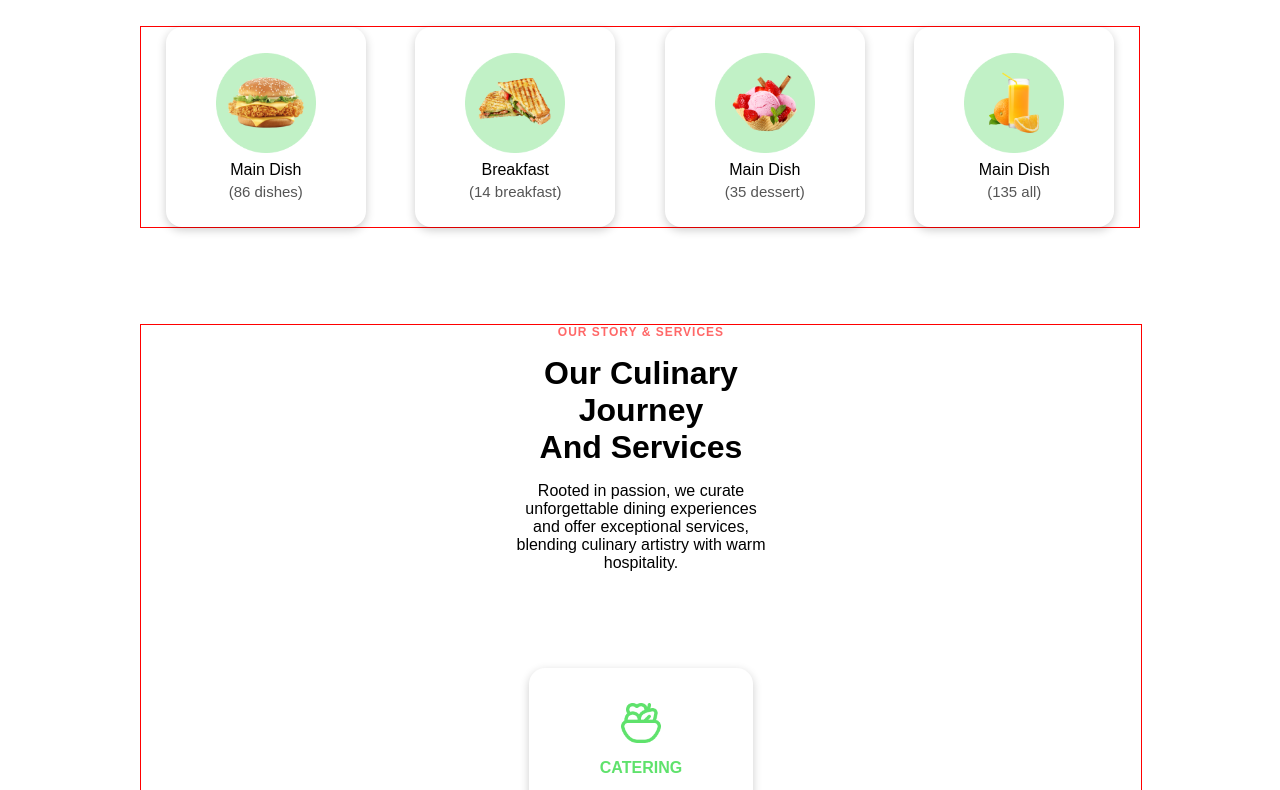
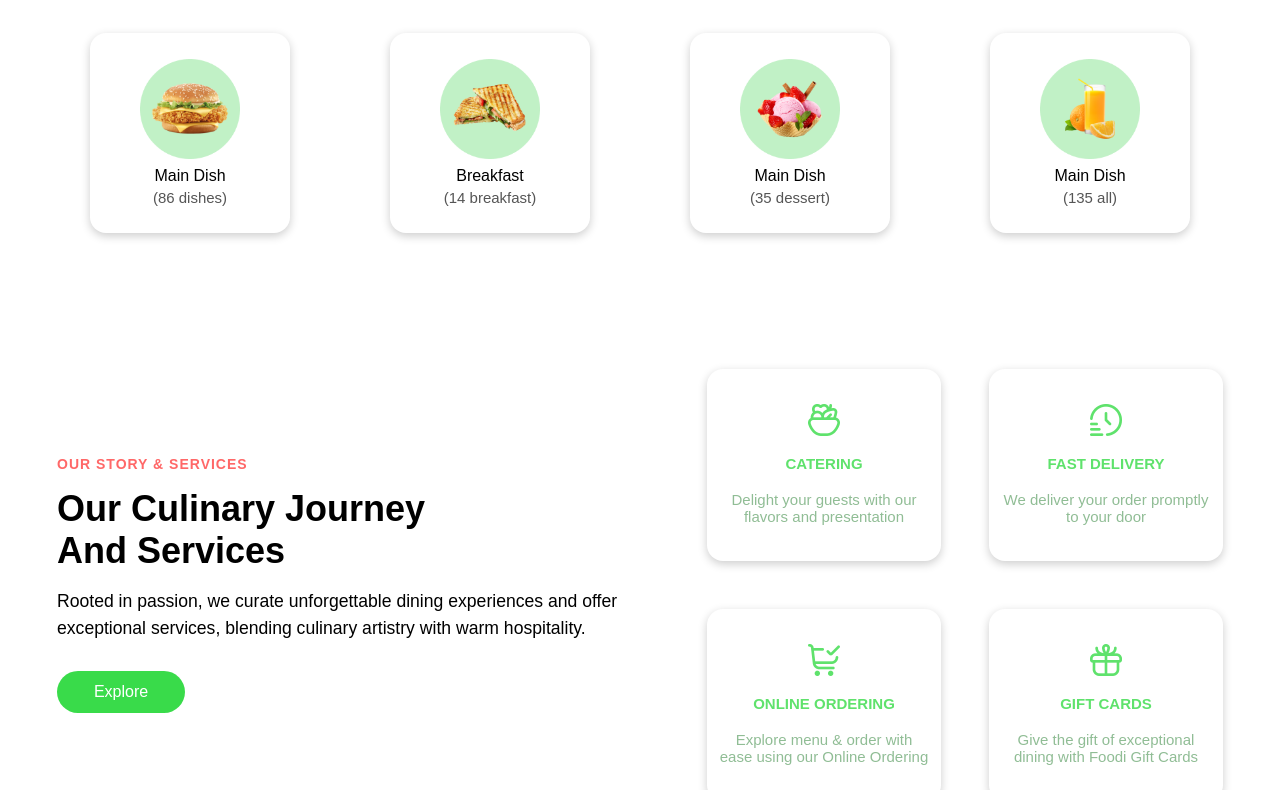
Before and after one commit to antofon/restaurant-template, a plain HTML site: page index.html in a window 1280 px wide. Shown: the part 725-1515 px from the top of the page. Drawn offline with Linux system fonts and the light colour scheme.

Commit message:
Our Story and Services mobile first cleaned up, additional code cleanup, altered max width of sections

```diff
--- a/index.html
+++ b/index.html
@@ -171,33 +171,33 @@
                 <p id="services-description-text">Rooted in passion, we curate unforgettable dining experiences and offer exceptional services,
                     blending culinary artistry with warm hospitality.</p>
 
-
+                    <a href="#" id="services-desktop-cta" class="services-cta">Explore</a>
             </div>
             <div id="services-container-right" class="services-container">
                 <div class="services-wrapper">
                     <!-- <div> -->
-                        <img src="assets/testimonials/services-salad.png" alt="catering services" class="service-image" />
+                        <img src="assets/testimonials/services-salad.png" alt="catering services" class="services-image" />
                         <p class="services-title">Catering</p>
                         <p class="services-body-text">Delight your guests with our flavors and presentation</p>
                     <!-- </div> -->
                 </div>
                 <div class="services-wrapper"><img src="assets/testimonials/services-time-fast.png"
-                        alt="fast delivery services" class="service-image" />
+                        alt="fast delivery services" class="services-image" />
                     <p class="services-title">Fast Delivery</p>
                     <p class="services-body-text">We deliver your order promptly to your door</p>
                 </div>
                 <div class="services-wrapper"><img src="assets/testimonials/services-shopping-cart-check.png"
-                        alt="online ordering services" class="service-image" />
+                        alt="online ordering services" class="services-image" />
                     <p class="services-title">Online Ordering</p>
                     <p class="services-body-text">Explore menu & order with ease using our Online Ordering </p>
                 </div>
                 <div class="services-wrapper"><img src="assets/testimonials/services-gift.png"
-                        alt="catering services" class="service-image" />
+                        alt="catering services" class="services-image" />
                     <p class="services-title">Gift Cards</p>
                     <p class="services-body-text">Give the gift of exceptional dining with Foodi Gift Cards</p>
                 </div>
-                <a href="#" id="services-cta">Explore</a>
-            </div>
+                </div>
+            <a href="#" id="services-mobile-cta" class="services-cta">Explore</a>
         </section>
     </main>
     <footer id="footer-content">
--- a/style.css
+++ b/style.css
@@ -53,7 +53,7 @@
 }
 
 #main-content {
-  max-width: 1000px;
+  max-width: 1200px;
   padding: 0 1.5rem;
   margin: 6rem auto 0 auto;
 }
@@ -104,7 +104,7 @@
   display: grid;
   justify-content: center;
   margin-top: 3rem;
-  border: 1px solid red;
+  /* border: 1px solid red; */
   row-gap: 3rem;
 }
 
@@ -119,22 +119,20 @@
   justify-content: center;
 }
 
-/* .services-container {
-  width: 50%;
-} */
 #services-container-left {
   text-align: center;
   max-width: 1000px;
-  width: 16rem;
+  width: 22rem;
   margin: 0 auto;
 }
 #services-container-right {
-  display: flex;
-  flex-direction: column;
-  border-radius: 1px solid red;
-  align-items: center;
+  display: grid;
+  grid-template-columns: 1fr;
+  margin: auto;
+  /* border: 1px solid red; */
   row-gap: 3rem;
 }
+
 .services-wrapper {
   background-color: #fff;
   border-radius: 1rem;
@@ -152,7 +150,7 @@
 .eyebrow-text {
   text-transform: uppercase;
   color: #ff6868;
-  font-size: 12px;
+  font-size: 14px;
   font-weight: bold;
   letter-spacing: 1px;
 }
@@ -162,7 +160,7 @@
   height: auto;
 }
 
-.service-image {
+.services-image {
   width: 2.5rem;
   height: auto;
 }
@@ -175,7 +173,7 @@
   margin: 6rem auto;
   align-content: center;
   row-gap: 3rem;
-  border: 1px solid red;
+  /* border: 1px solid red; */
 }
 
 #footer-content {
@@ -193,32 +191,41 @@
   color: #90bd95;
   font-size: 0.9rem;
   text-align: center;
-  /* margin-top: 0.5rem; */
 }
 .services-title {
   color: #5fe26c;
   text-transform: uppercase;
   font-weight: bold;
+  font-size: 1rem;
 }
-#services-cta {
-  margin-top: 1rem;
+.services-cta {
   text-decoration: none;
   color: #fff;
   background-color: #39db4a;
   border-radius: 3rem;
   padding: 1rem 3rem;
-  display: inline-block;
+  display: block;
   text-align: center;
-  transition: 0.5s all;
+  transition: 0.3s all;
+  width: 6rem;
+  margin: auto;
 }
 
-#services-cta:hover {
+.services-cta:hover {
   color: #fff;
   background-color: #000;
 }
 
-/* tablet (768-1023px) */
+#services-desktop-cta {
+  display: none;
+}
+
+/* TABLET (768-1023px) */
 @media screen and (min-width: 768px) {
+  .card-dishes {
+    font-size: 0.9rem;
+  }
+
   .section-title {
     font-size: 1.75rem;
   }
@@ -230,29 +237,49 @@
     margin: 3rem auto 0 auto;
   }
 
-  .card-dishes {
-    font-size: 0.9rem;
+  #services-description-text {
+    font-size: 1.1rem;
+  }
+
+  #services-container-left {
+    width: 25rem;
   }
 
   #services-container-right {
     grid-template-columns: 1fr 1fr;
-    justify-content: center;
     max-width: 33rem;
     gap: 3rem;
-    margin: 3rem auto 0 auto;
+    margin: 1rem auto 0 auto;
   }
 }
 
-/* desktop+ (1024+)  */
+/* DESKTOP+ (1024px+)  */
 @media screen and (min-width: 1024px) {
+  #services-desktop-cta {
+    display: inline-block;
+  }
+
+  .services-cta {
+    margin: 30px 0 0 0;
+    border-radius: 48px;
+    padding: 12px 32px;
+    width: 64px;
+  }
+  #services-mobile-cta {
+    display: none;
+  }
   .section-title {
-    font-size: 32px;
+    font-size: 36px;
   }
 
   #categories-container {
     grid-template-columns: 1fr 1fr 1fr 1fr;
-    max-width: 1000px;
+    max-width: 1200px;
     margin: 48px auto 0 auto;
+  }
+
+  #categories {
+    max-width: 1200px;
   }
 
   .card {
@@ -272,4 +299,48 @@
   .card-image {
     width: 100px;
   }
+
+  #our-story-services {
+    flex-direction: row;
+    justify-content: center;
+    row-gap: 0;
+    max-width: 1200px;
+    column-gap: 50px;
+    padding: 40px 0;
+  }
+  #services-container-left {
+    text-align: left;
+    /* border: 1px solid red; */
+    display: flex;
+    flex-direction: column;
+    margin: 0;
+    width: 50%;
+    justify-content: center;
+  }
+
+  #services-container-right {
+    margin: 0;
+  }
+
+  .services-wrapper {
+    width: 210px;
+    height: 160px;
+    padding: 16px 12px;
+    justify-content: space-evenly;
+    row-gap: 0;
+  }
+
+  #services-description-text {
+    margin-top: 16px;
+    line-height: 1.5;
+  }
+  .services-title, .services-body-text {
+    font-size: 15px;
+  }
+
+  .services-image {
+    width: 32px;
+    height: auto;
+  }
+
 }
```
